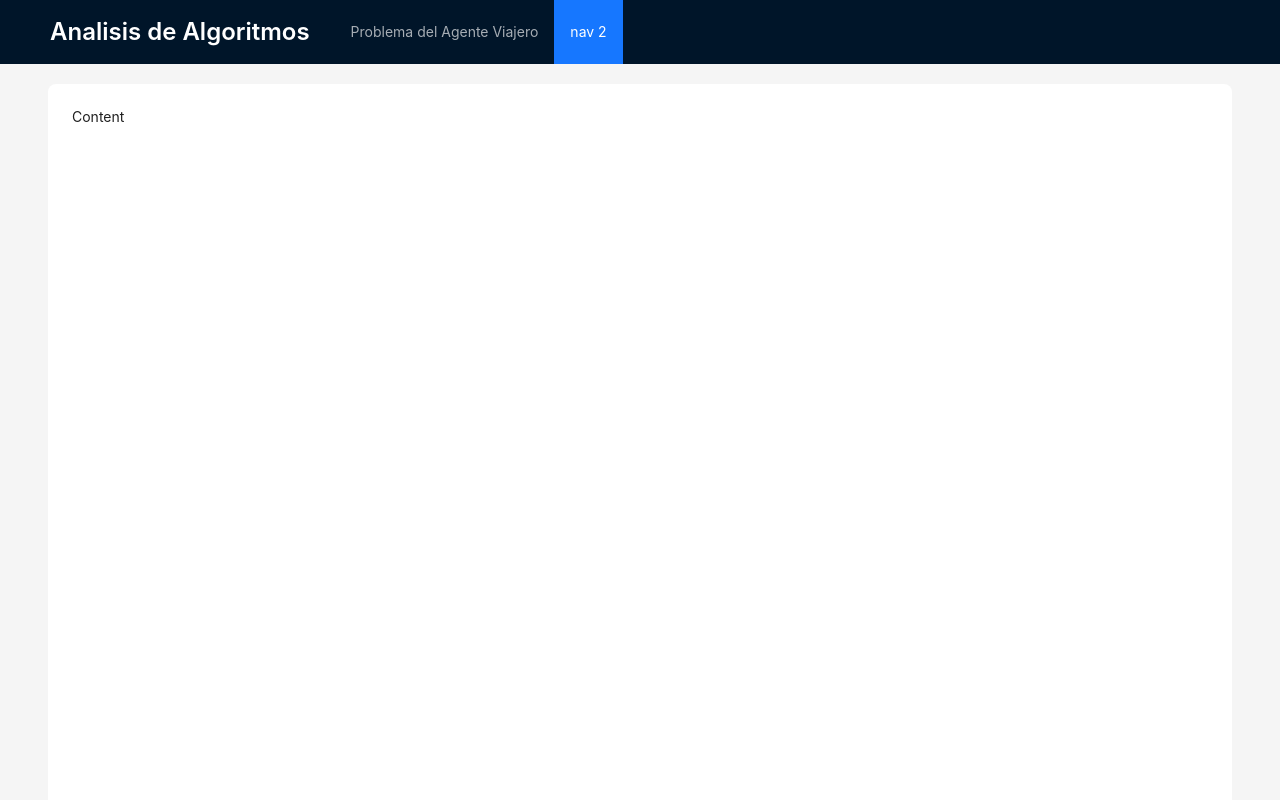
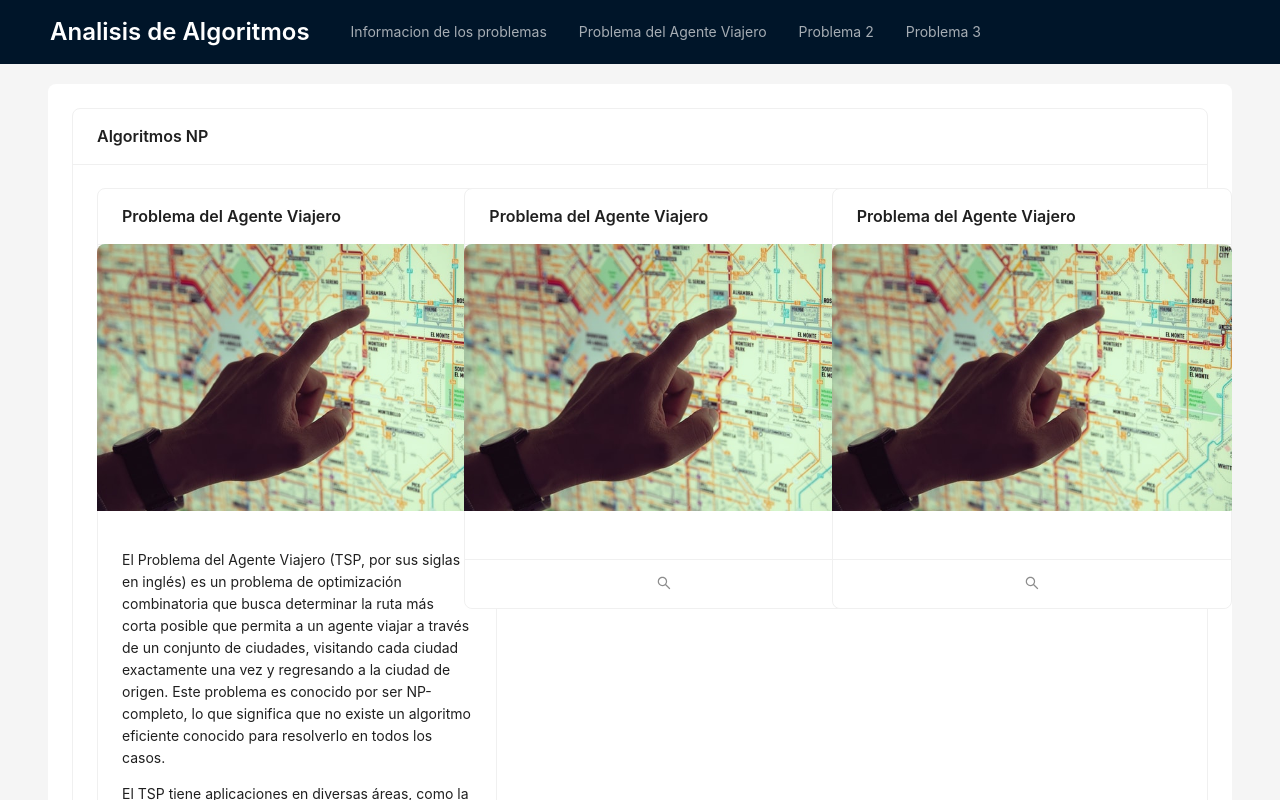
Before and after one commit to ColdCrawd/Algoritmos_NP, a React (Create React App) app in the folder algoritmos_np/: page / in a window 1280 px wide. Shown: the top 800 px of the page. Built offline with nearby package versions, Linux system fonts and the light colour scheme.

Commit message:
Feat: Add Routes and Principal Page

```diff
--- a/algoritmos_np/package.json
+++ b/algoritmos_np/package.json
@@ -37,5 +37,8 @@
       "last 1 firefox version",
       "last 1 safari version"
     ]
+  },
+  "devDependencies": {
+    "react-router-dom": "^7.3.0"
   }
 }
--- a/algoritmos_np/src/App.js
+++ b/algoritmos_np/src/App.js
@@ -1,13 +1,28 @@
 
 import { Layout, Menu, theme, Typography } from 'antd';
 import { Footer } from 'antd/es/layout/layout';
+import PageRoutes from './Routes';
+import { useNavigate } from 'react-router';
+
+
 const { Header, Content } = Layout;
-
 
 function App() {
   const {
     token: { colorBgContainer, borderRadiusLG },
   } = theme.useToken();
+  const navigate = useNavigate();
+
+  const items = [
+    { key: '', label: 'Informacion de los problemas' },
+    { key: 'travel', label: 'Problema del Agente Viajero' },
+    { key: 'problem2', label: 'Problema 2' },
+    { key: 'problem3', label: 'Problema 3' }
+  ]
+
+  const onMenuClick = ({ key }) => {
+		navigate(`/${key}`);
+	};
   return (
     <Layout>
       <Header
@@ -21,11 +36,13 @@ function App() {
           theme="dark"
           mode="horizontal"
           defaultSelectedKeys={['2']}
-          items={[{ key: '1', label: 'Problema del Agente Viajero' }, { key: '2', label: 'nav 2' }]}
+          items={items}
           style={{
             flex: 1,
             minWidth: 0,
           }}
+          onClick={onMenuClick}
+
         />
       </Header>
       <Content
@@ -41,7 +58,7 @@ function App() {
             borderRadius: borderRadiusLG,
           }}
         >
-          Content
+          <PageRoutes />
         </div>
       </Content>
       <Footer
--- /dev/null
+++ b/algoritmos_np/src/PrincipalPage/PrincipalPage.js
@@ -0,0 +1,72 @@
+import { SearchOutlined } from '@ant-design/icons'
+import { Card, Col, Row } from 'antd'
+import ProblemTravel from './images/Problem1.jpg'
+import React from 'react'
+import { useNavigate } from 'react-router-dom'
+
+const PrincipalPage = () => {
+  const navigate = useNavigate();
+
+  return (
+    <Card title={'Algoritmos NP'}>
+        <Row gutter={[16, 16]}>
+            <Col xs={24} sm={12} md={8}>
+                <Card
+                    title = {'Problema del Agente Viajero'}
+                    style={{ width: '400px' }}
+                    cover={
+                    <img
+                        alt="example"
+                        src={ProblemTravel}
+                    />
+                    }
+                    actions={[<SearchOutlined key="edit" onClick={()=>navigate(`/travel`)}/>]}
+                >
+                    <p>
+                    El Problema del Agente Viajero (TSP, por sus siglas en inglés) es un problema de optimización combinatoria que busca determinar la ruta más corta posible que permita a un agente viajar a través de un conjunto de ciudades, visitando cada ciudad exactamente una vez y regresando a la ciudad de origen. Este problema es conocido por ser NP-completo, lo que significa que no existe un algoritmo eficiente conocido para resolverlo en todos los casos.
+                    </p>
+                    <p>
+                    El TSP tiene aplicaciones en diversas áreas, como la logística, la planificación de rutas, la fabricación y la genética. Por ejemplo, en la logística, se puede utilizar para optimizar las rutas de entrega de paquetes, minimizando el tiempo y el costo de transporte. En la fabricación, se puede aplicar para optimizar el recorrido de una máquina que debe realizar operaciones en diferentes puntos de una pieza.
+                    </p>
+                    <p>
+                    Existen varias aproximaciones para resolver el TSP, que van desde métodos exactos hasta heurísticas y metaheurísticas. Los métodos exactos, como la programación lineal entera y la ramificación y poda, garantizan encontrar la solución óptima, pero pueden ser computacionalmente costosos para grandes conjuntos de ciudades. Las heurísticas, como el algoritmo del vecino más cercano y el algoritmo de inserción, proporcionan soluciones rápidas pero no garantizan la optimalidad. Las metaheurísticas, como el algoritmo genético, el recocido simulado y la búsqueda tabú, buscan un equilibrio entre la calidad de la solución y el tiempo de cómputo.
+                    </p>
+                    <p>
+                    A pesar de su simplicidad en la formulación, el TSP sigue siendo un área activa de investigación debido a su complejidad y su relevancia práctica. Los avances en algoritmos y técnicas de optimización continúan mejorando nuestra capacidad para abordar este y otros problemas NP-completos, acercándonos cada vez más a soluciones eficientes para problemas complejos del mundo real.
+                    </p>
+                </Card>
+            </Col>
+            <Col xs={24} sm={12} md={8}>
+                <Card
+                    title = {'Problema del Agente Viajero'}
+                    style={{ width: '400px' }}
+                    cover={
+                    <img
+                        alt="example"
+                        src={ProblemTravel}
+                    />
+                    }
+                    actions={[<SearchOutlined key="edit" onClick={()=>navigate(`/problem2`)}/>]}
+                    >
+                </Card>
+            </Col>
+            <Col xs={24} sm={12} md={8}>
+                    <Card
+                    title = {'Problema del Agente Viajero'}
+                    style={{ width: '400px' }}
+                    cover={
+                    <img
+                        alt="example"
+                        src={ProblemTravel}
+                    />
+                    }
+                    actions={[<SearchOutlined key="edit" onClick={()=>navigate(`/problem3`)}/>]}
+                    >
+                </Card>
+            </Col>
+      </Row>
+    </Card>
+  )
+}
+
+export default PrincipalPage
--- /dev/null
+++ b/algoritmos_np/src/Routes.js
@@ -0,0 +1,16 @@
+import React from "react";
+import { Routes, Route, Navigate } from "react-router-dom";
+import PrincipalPage from "./PrincipalPage/PrincipalPage";
+const PageRoutes = () => {
+  return (
+    <Routes>
+        <Route path="/" element={<PrincipalPage/>}/>
+        <Route path="/travel" element={<div>hola mundo 3</div>} />
+        <Route path="/problem2" element={<div>hola mundo 4</div>} />
+        <Route path="/problem3" element={<div>hola mundo 5</div>} />
+        <Route path="*" element={<Navigate to="/" />} />
+    </Routes>
+  );
+}
+
+export default PageRoutes;
--- a/algoritmos_np/src/index.js
+++ b/algoritmos_np/src/index.js
@@ -3,11 +3,14 @@ import ReactDOM from 'react-dom/client';
 import './index.css';
 import App from './App';
 import reportWebVitals from './reportWebVitals';
+import { BrowserRouter } from 'react-router-dom';
 
 const root = ReactDOM.createRoot(document.getElementById('root'));
 root.render(
   <React.StrictMode>
-    <App />
+    <BrowserRouter>
+        <App />
+    </BrowserRouter>
   </React.StrictMode>
 );
 
```
Also changed, not shown: algoritmos_np/src/PrincipalPage/images/Problem1.jpg (added), 1 other file (tests, documents, lock files or other folders).
